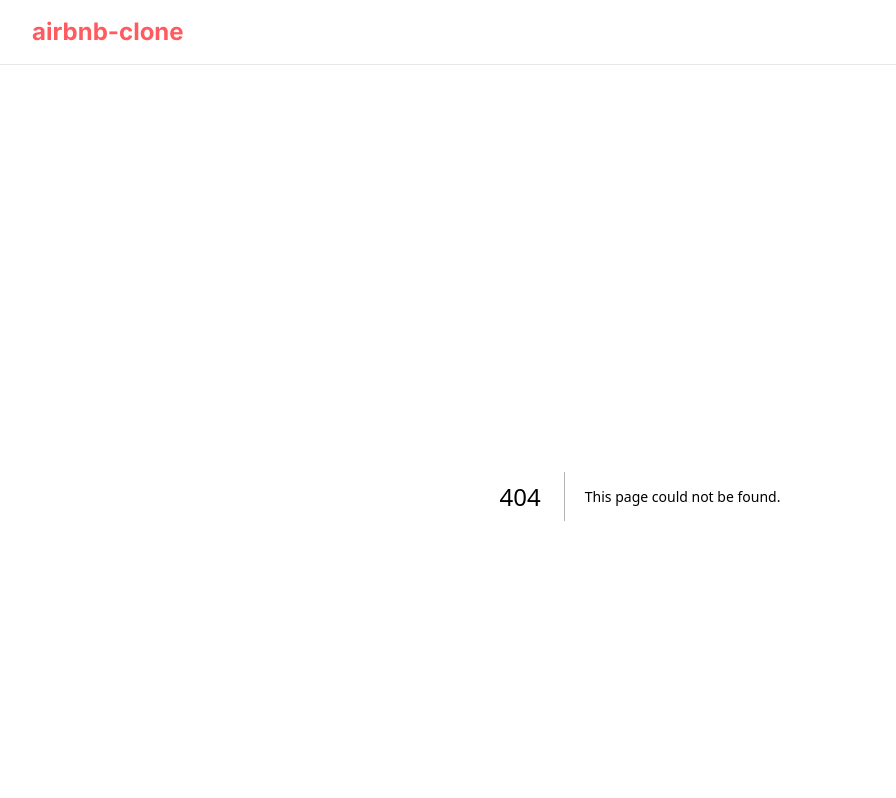
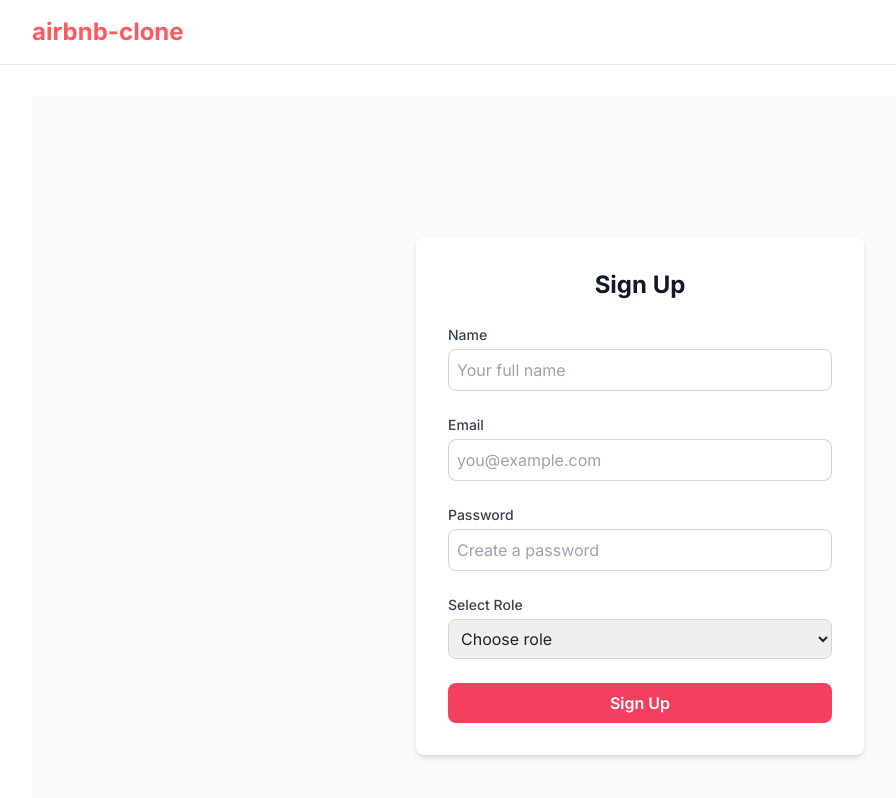
Before and after one commit to pedroaurgomes/Airbnb-Clone, a Next.js app in the folder frontend/: page /signup in a window 1280 px wide. Before the commit this address had no page. Shown: the top 798 px of the page, without its empty margins (0-896 px from the left). Built offline with nearby package versions, Linux system fonts and the light colour scheme; no server answers.

Commit message:
feat(signup): signup page ready. User story sign up tested.

```diff
--- /dev/null
+++ b/frontend/src/app/signup/page.tsx
@@ -0,0 +1,104 @@
+'use client';
+
+import { useState } from 'react';
+import { useRouter } from 'next/navigation';
+import InputField from '@/components/InputField';
+import Button from '@/components/Button';
+import RoleSelector from '@/components/RoleSelector';
+import { apiPost } from '@/lib/api';
+
+export default function SignupPage() {
+  const router = useRouter();
+
+  const [name, setName] = useState('');
+  const [email, setEmail] = useState('');
+  const [password, setPassword] = useState('');
+  const [role, setRole] = useState('');
+  const [loading, setLoading] = useState(false);
+  const [error, setError] = useState<string | null>(null);
+
+  async function handleSubmit(e: React.FormEvent) {
+    e.preventDefault();
+
+    if (!role) {
+      setError('Please select a role.');
+      return;
+    }
+
+    try {
+      setLoading(true);
+      setError(null);
+
+      const data = {
+        name,
+        email,
+        password,
+        role,
+      };
+
+      const response = await apiPost<{ token: string }>('/v1/users/signup', data);
+
+      // Save the token (assuming backend returns { token: "..." })
+      localStorage.setItem('token', response.token);
+
+      // Redirect to homepage
+      router.push('/');
+    } catch (err: any) {
+      console.error('Signup error:', err);
+      setError(err.message || 'Something went wrong.');
+    } finally {
+      setLoading(false);
+    }
+  }
+
+  return (
+    <div className="min-h-screen flex items-center justify-center bg-gray-50 px-4">
+      <form
+        onSubmit={handleSubmit}
+        className="bg-white p-8 rounded-lg shadow-md w-full max-w-md flex flex-col gap-6"
+      >
+        <h1 className="text-2xl font-bold text-gray-900 text-center">Sign Up</h1>
+
+        <InputField
+          label="Name"
+          name="name"
+          value={name}
+          onChange={(e) => setName(e.target.value)}
+          placeholder="Your full name"
+        />
+
+        <InputField
+          label="Email"
+          name="email"
+          type="email"
+          value={email}
+          onChange={(e) => setEmail(e.target.value)}
+          placeholder="you@example.com"
+        />
+
+        <InputField
+          label="Password"
+          name="password"
+          type="password"
+          value={password}
+          onChange={(e) => setPassword(e.target.value)}
+          placeholder="Create a password"
+        />
+
+        <RoleSelector
+          value={role}
+          onChange={(e) => setRole(e.target.value)}
+        />
+
+        {error && (
+          <p className="text-rose-500 text-sm text-center">{error}</p>
+        )}
+
+        <Button
+          label={loading ? 'Signing Up...' : 'Sign Up'}
+          type="submit"
+        />
+      </form>
+    </div>
+  );
+}
--- /dev/null
+++ b/frontend/src/components/RoleSelector.tsx
@@ -0,0 +1,30 @@
+'use client';
+
+import React from 'react';
+
+type RoleSelectorProps = {
+  value: string;
+  onChange: (e: React.ChangeEvent<HTMLSelectElement>) => void;
+};
+
+export default function RoleSelector({ value, onChange }: RoleSelectorProps) {
+  return (
+    <div className="flex flex-col gap-1">
+      <label htmlFor="role" className="text-sm font-medium text-gray-700">
+        Select Role
+      </label>
+      <select
+        id="role"
+        name="role"
+        value={value}
+        onChange={onChange}
+        required
+        className="border border-gray-300 rounded-lg p-2 focus:outline-none focus:ring-2 focus:ring-rose-500 focus:border-rose-500"
+      >
+        <option value="">Choose role</option>
+        <option value="guest">Guest</option>
+        <option value="host">Host</option>
+      </select>
+    </div>
+  );
+}
```
